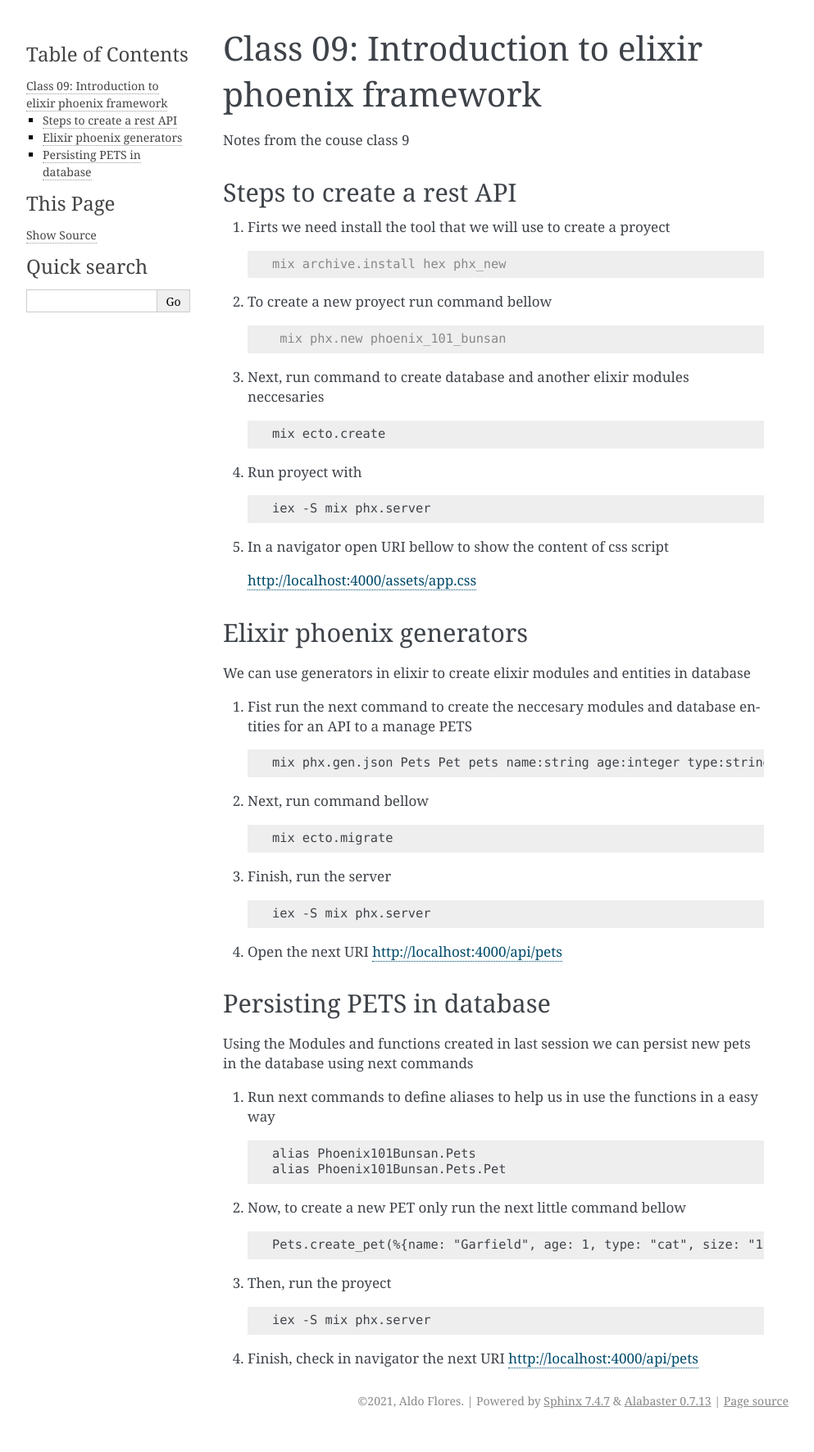
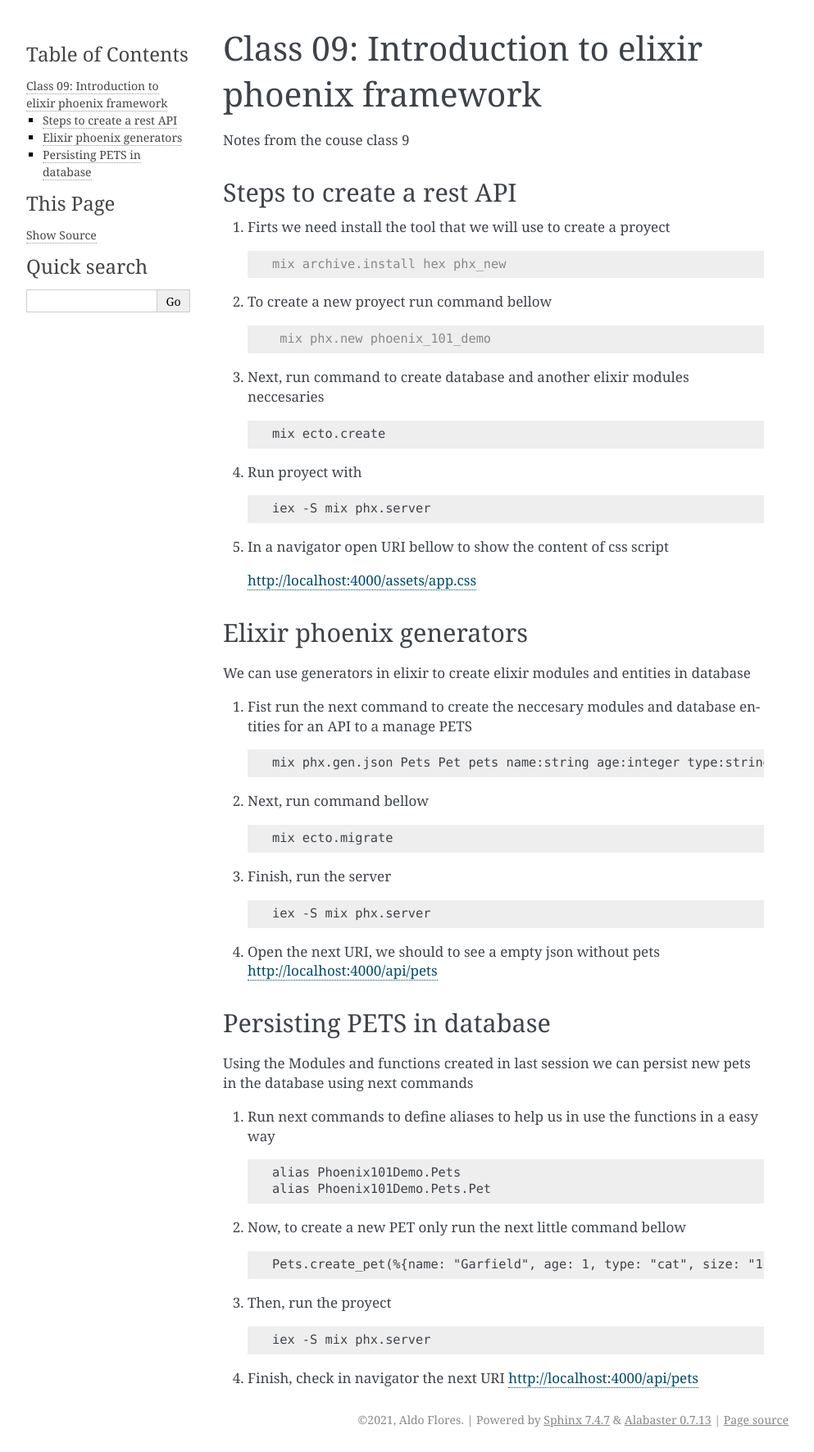
Before and after one commit to faparicioaldo/technical-documentation-backup, a Sphinx documentation site: the page built from source/docs/courses/elixir/day_9/notes.md, in a window 1280 px wide. Shown: the whole page at 82% size, without its empty margins (148-1141 px from the left). Built offline with Sphinx 7.4.7, drawn with Linux system fonts in a browser that asks for light colours; before the commit the page ends 1748 px from its top, so only the background shows below that.

Commit message:
Fix to hide confidential data

````diff
--- a/source/docs/courses/elixir/day_9/notes.md
+++ b/source/docs/courses/elixir/day_9/notes.md
@@ -10,7 +10,7 @@ Notes from the couse class 9
     ```
 2. To create a new proyect run command bellow
     ```console
-     mix phx.new phoenix_101_bunsan
+     mix phx.new phoenix_101_demo
     ```
 3. Next, run command to create database and another elixir modules neccesaries
     ```command
@@ -44,7 +44,7 @@ We can use generators in elixir to create elixir modules and entities in databas
     iex -S mix phx.server
     ```
 
-4. Open the next URI
+4. Open the next URI, we should to see a empty json without pets
     [http://localhost:4000/api/pets](http://localhost:4000/api/pets)
 
 ### Persisting PETS in database
@@ -53,8 +53,8 @@ Using the Modules and functions created in last session we can persist new pets
 
 1. Run next commands to define aliases to help us in use the functions in a easy way
     ```command
-    alias Phoenix101Bunsan.Pets
-    alias Phoenix101Bunsan.Pets.Pet
+    alias Phoenix101Demo.Pets
+    alias Phoenix101Demo.Pets.Pet
     ```
 
 2. Now, to create a new PET only run the next little command bellow
````
